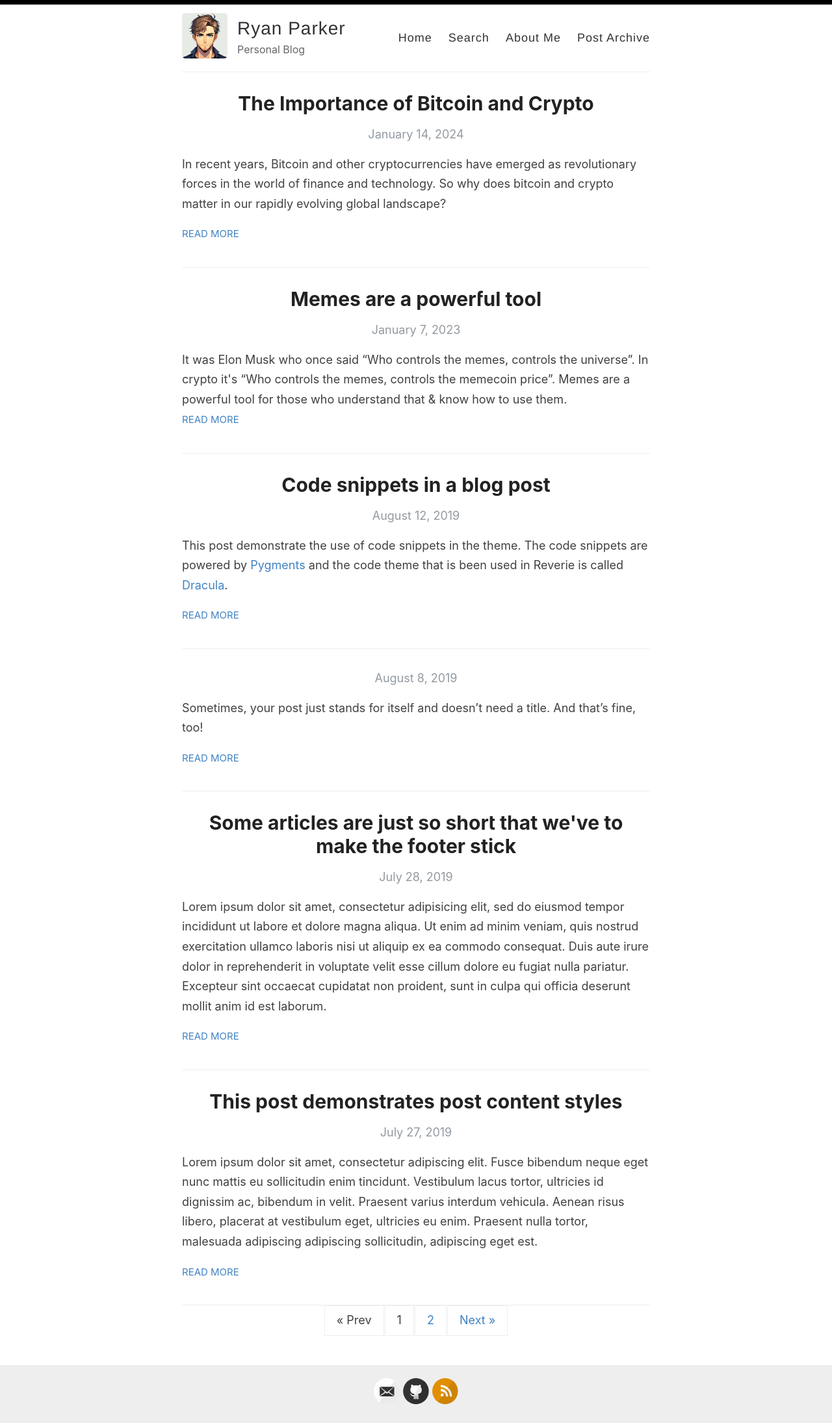
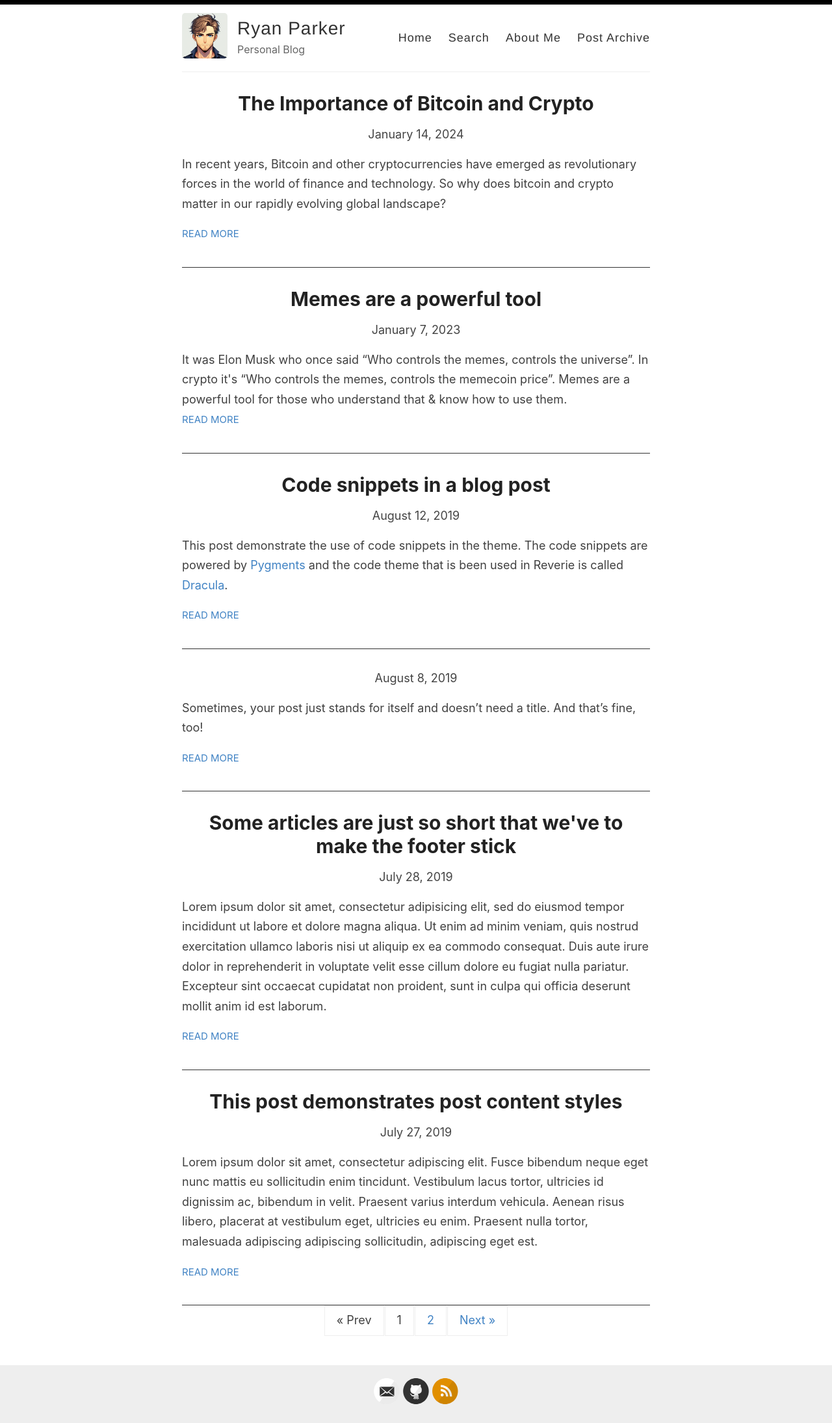
Before and after one commit to ryanparkr/ryanparkr.github.io, a Jekyll site: the page built from index.html, in a window 1280 px wide. Shown: the whole page at 65% size. Built offline with Jekyll 4.4.1, drawn with Linux system fonts in a browser that asks for light colours; the list of posts is cut into pages by our own code.

Commit message:
Update style.scss

```diff
--- a/assets/style.scss
+++ b/assets/style.scss
@@ -148,7 +148,7 @@ table tr td :last-child {
   border-radius: 4px;
   box-sizing: border-box;
   font-size: 18px;
-  background-color: #fff3ff;
+  background-color: #EEEEEE;
 }
 
 .share-box {
@@ -365,7 +365,7 @@ nav {
 
 .posts > .post {
   padding-bottom: 2em;
-  border-bottom: 1px solid $lightGray;
+  border-bottom: 1px solid $darkGray;
 }
 
 .posts > .post:last-child {
@@ -468,13 +468,13 @@ body:after {
 
 .author_title{
   text-align: center;
-  color: #939aa1;
+  color: #444444;
   letter-spacing: 2px;
 }
 
 .post_date{
   text-align: center;
-  color: #939aa1;
+  color: #444444;
 }
 
 .cd-container a {
@@ -703,7 +703,7 @@ Modules - reusable parts of our design
   font-size: 14.5px;
   padding: 2px 13px;
   border: none;
-  background-color: #4CAF50;
+  background-color: #6FA8DC;
   border-radius: 50px;
   color: #fff;
 }
```
